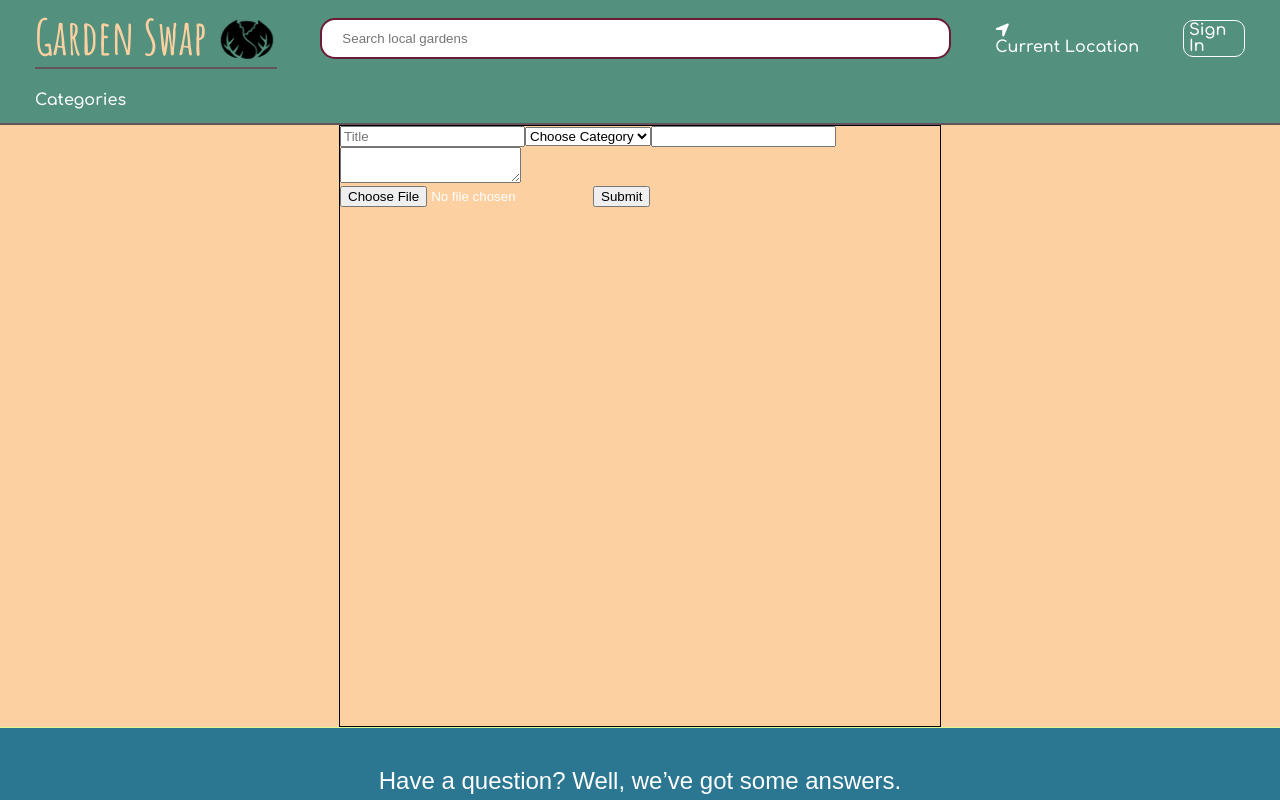
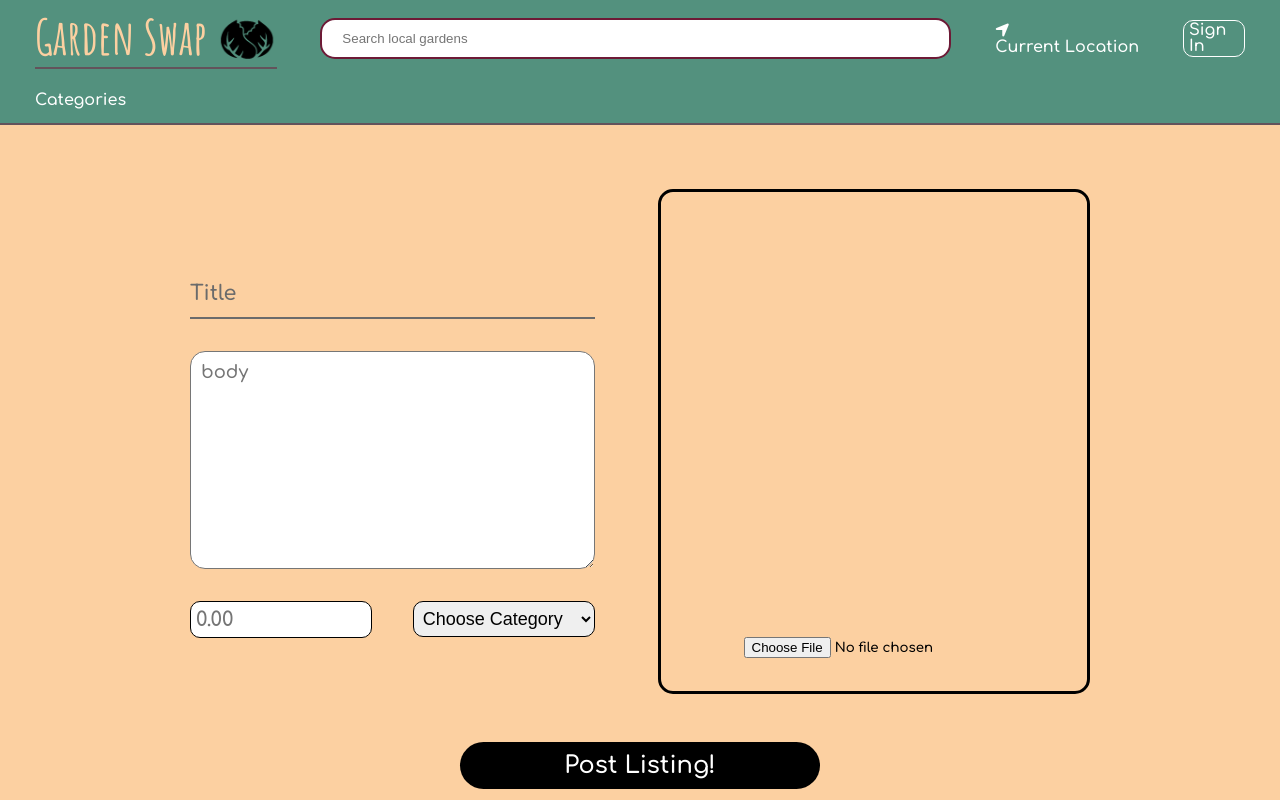
Before and after one commit to bbui195/Garden-Swap, a React (Create React App) app in the folder frontend/: page /#/listingForm in a window 1280 px wide. Shown: the top 800 px of the page. Built offline with nearby package versions, Linux system fonts and the light colour scheme.

Commit message:
Add styling to listing post form

```diff
--- a/frontend/src/components/listings/listing_form.jsx
+++ b/frontend/src/components/listings/listing_form.jsx
@@ -33,7 +33,7 @@ class ListingForm extends React.Component {
         } else {
             return (
                 <div className='image-preview-container'>
-                    <img src={this.state.photoUrls} alt="listing" />
+                    <img src={this.state.photoUrls} alt="listing" className='form-photo'/>
                 </div>
             )
         }
@@ -64,16 +64,33 @@ class ListingForm extends React.Component {
 
     render(){
         return(
-            <div className='listing-form-container'>
-                <form onSubmit={this.handleSubmit} >
+            <form onSubmit={this.handleSubmit} className='listing-form-container' >
                 <div className='form-inputs-container'>
+                    <div className='form-inputs'>
                         <input
                             type="text"
                             value={this.state.title}
                             onChange={this.update("title")}
                             placeholder="Title"
                             className='title-input'
+                            id='title'
                         />
+                        <label htmlFor="title" className='title__label'>Title</label>
+                        <textarea
+                            value={this.state.body}
+                            onChange={this.update('body')}
+                            className="description-input"
+                            placeholder='body'
+                        />
+                        <div className='price-cat-container'>
+                            <input
+                                type="number"
+                                min="1"
+                                step="any"
+                                placeholder='0.00'
+                                className='price-input'
+                            />
+
                             <select name="categories" id="categories">
                                 <option selected="true" disabled="disabled">Choose Category</option>
                                 <option value="Fruit">Fruit</option>
@@ -83,26 +100,22 @@ class ListingForm extends React.Component {
                                 <option value="Meats">Meats</option>
                                 <option value="Grains">Grains</option>
                             </select>
-                        <input
-                            type="number"
-                            min="1"
-                            step="any"
-                        />
-                        <textarea
-                            value={this.state.body}
-                            onChange={this.update('body')}
-                            className="description-input"
-                        />
                         </div>
+
+
+
+                    </div>
+                    <div className='image-container'>
                         {this.previewImage()}
                         <input
                             type="file"
                             onChange={this.handleFile}
                             className="file-upload"
                         />
-                    <button type="submit" className='btn'>Submit</button>
+                    </div>
+                </div>
+                <button type="submit" className='btn'>Post Listing!</button>
             </form>
-            </div>
         )
     }
 }
--- a/frontend/src/styles/listings_form.scss
+++ b/frontend/src/styles/listings_form.scss
@@ -1,6 +1,183 @@
 .listing-form-container {
     height: 600px;
-    width: 600px;
-    border: 1px solid black;
+    width: 900px;
+    // border: 1px solid black;
+    display: flex;
+    flex-direction: column;
+    margin-top: 5%;
+    margin-bottom: 5%;
+
+    .form-inputs-container {
+        width: 100%;
+        height: 85%;
+        display: flex;
+        justify-content: space-between;
+
+        .form-inputs {
+            width: 48%;
+            height: 100%;
+            display: flex;
+            justify-content: center;
+            flex-direction: column;
+            position: relative;
+            padding: 15px 0 0;
+            margin-top: 10px;
+            width: 50%;
+            box-sizing: border-box;
+
+            $primary: black;
+            $white: #fff;
+            $gray: #6b6b6b;
+
+
+            .title-input {
+                font-family: inherit;
+                width: 90%;
+                border: 0;
+                border-bottom: 2px solid $gray;
+                outline: 0;
+                font-size: 1.3rem;
+                color: black;
+                padding: 7px 0;
+                background: transparent;
+                transition: border-color 0.2s;
+                margin-bottom: 2rem;
+
+            &::placeholder {
+                color: transparent;
+            }
+
+            &:placeholder-shown ~ .title__label {
+                font-size: 1.3rem;
+                cursor: text;
+                top: 85px;
+            }
+            }
+
+            .title__label {
+                position: absolute;
+                top: 0;
+                display: block;
+                transition: 0.2s;
+                font-size: 1rem;
+                color: $gray;
+            }
+
+            .title-input:focus {
+            ~ .title__label {
+                position: absolute;
+                top: 65px;
+                display: block;
+                transition: 0.2s;
+                font-size: 1rem;
+                color: $primary;
+                font-family: 'Comfortaa', cursive;
+                font-weight:700;
+            }
+                padding-bottom: 6px;
+                font-weight: 700;
+                border-width: 3px;
+                border-image: linear-gradient(to right, $primary, $primary);
+                border-image-slice: 1;
+            }
+            /* reset input */
+            .title-input {
+                &:required, &:invalid { box-shadow:none; }
+            }
+
+            .description-input {
+                height: 40%;
+                width: 85%;
+                border-radius: 15px;
+                padding: 10px;
+                margin-bottom: 2rem;
+                font-family: 'Comfortaa', cursive;
+                font-size: 18px;
+            }
+
+            .price-cat-container {
+                display: flex;
+                justify-content: space-between;
+                align-items: center;
+                width: 90%;
+                font-family: 'Comfortaa', cursive;
+            }
+
+            .price-input {
+                height: 37px;
+                width: 45%;
+                font-size: 20px;
+                border-radius: 10px;
+                border: 1px solid black;
+                padding: 5px;
+                box-sizing: border-box;
+                cursor: pointer;
+                font-family: 'Comfortaa', cursive;
+            }
+
+            #categories {
+                height: 36px;
+                width: 45%;
+                font-size: 18px;
+                padding: 5px;
+                border: 1px solid black;
+                border-radius: 10px;
+                cursor: pointer;
+            }
+
+        }
+
+        .image-container {
+            width: 48%;
+            height: 100%;
+            display: flex;
+            flex-direction: column;
+            justify-content: space-between;
+            box-sizing: border-box;
+            padding: 20px;
+            border: 3px solid black;
+            border-radius: 15px;
+
+            .image-preview-container {
+                height: 90%;
+                width: 100%;
+                display: flex;
+                justify-content: center;
+
+                .form-photo {
+                    max-width: 100%;
+                    max-height: 100%;
+                    object-fit: contain;
+                    border-radius: 20px;
+                }
+            }
+
+            .file-upload {
+                margin: auto;
+                cursor: pointer;
+                color: black;
+                font-family: 'Comfortaa', cursive;
+            }
+        }
+    }
+
+    .btn {
+        height: 8%;
+        width: 40%;
+        margin: auto;
+        font-size: 24px;
+        font-family: 'Comfortaa', cursive;
+        background-color: black;
+        color: white;
+        border-radius: 25px;
+        border: none;
+        transition: all 200ms ease;
+        cursor: pointer;
+        margin-top: 3rem;
+    }
+
+    .btn:hover {
+        transform: scale(1.03);
+    }
 
 }
```
Lines whose indentation alone changed are shown as unchanged.
